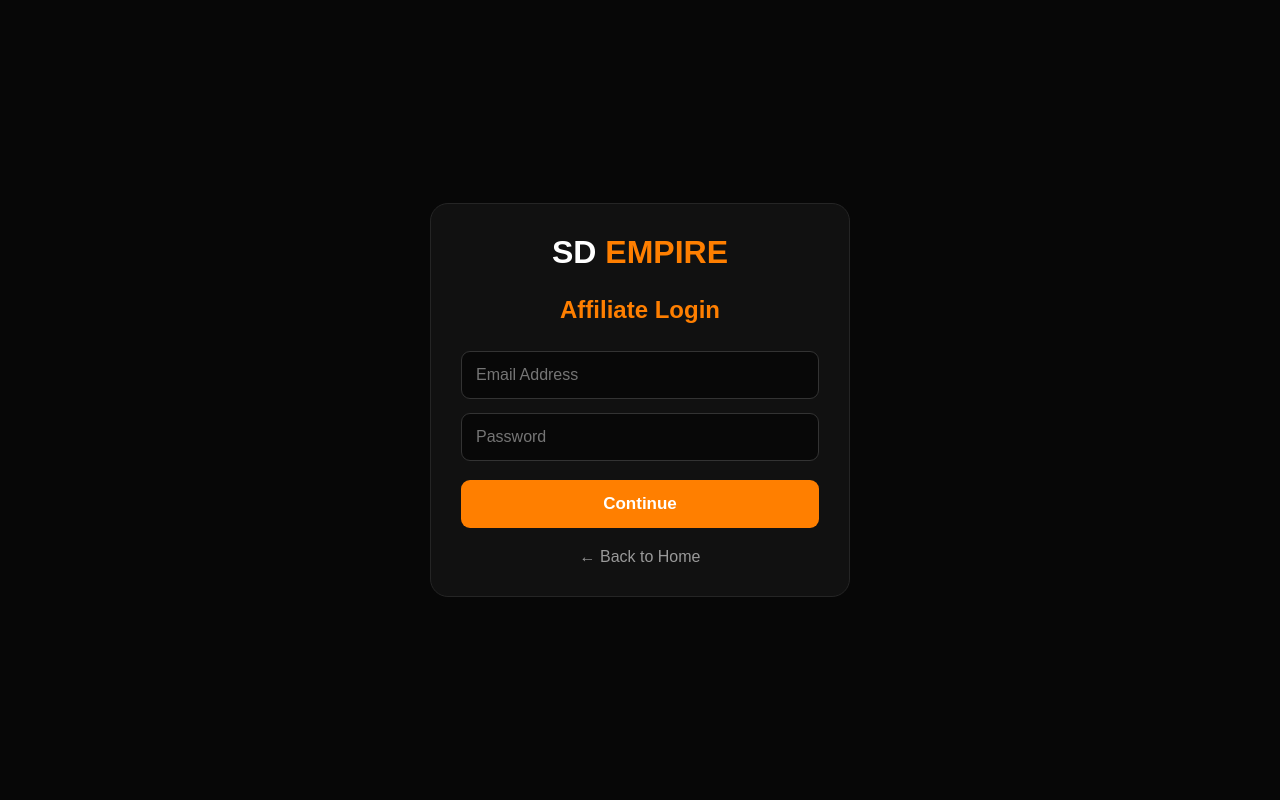
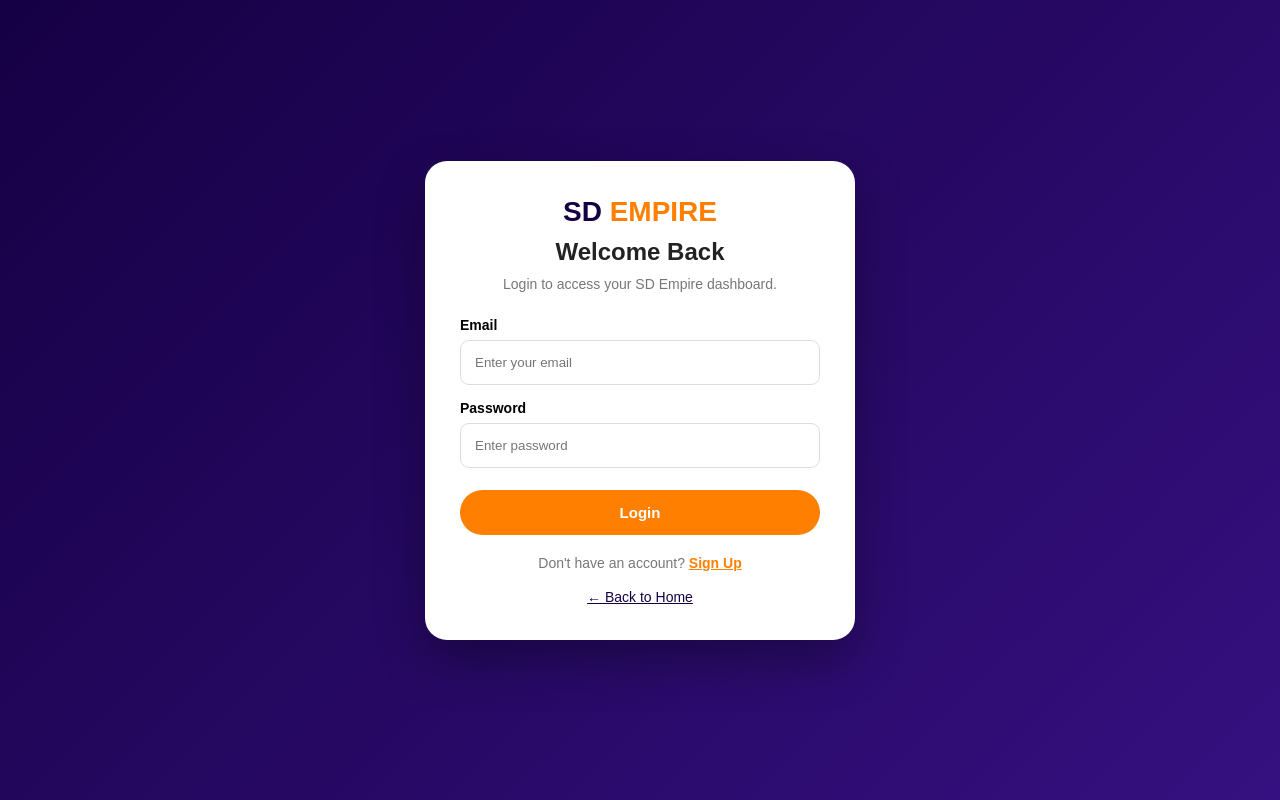
Before and after one commit to sdempire011/SD-Empire, a plain HTML site: page Login.html in a window 1280 px wide. Drawn offline with Linux system fonts and the light colour scheme.

Commit message:
Refactor Login.html for improved structure and style

```diff
--- a/Login.html
+++ b/Login.html
@@ -2,158 +2,235 @@
 <html lang="en">
 <head>
 <meta charset="UTF-8">
-<meta name="viewport" content="width=device-width, initial-scale=1.0">
-<title>SD Empire - Affiliate Login</title>
+<meta name="viewport" content="width=device-width,initial-scale=1.0">
+<title>SD Empire | Login</title>
 
 <style>
-*{
-    box-sizing:border-box;
-    margin:0;
-    padding:0;
+:root{
+ --orange:#FF7F00;
+ --dark:#160044;
+}
+*{box-sizing:border-box;margin:0;padding:0}
+body{
  font-family:Arial,sans-serif;
+ min-height:100vh;
+ display:flex;
+ align-items:center;
+ justify-content:center;
+ background:linear-gradient(135deg,#160044,#351080);
+ padding:20px;
 }
-
-body{
-    min-height:100vh;
-    background:#070707;
-    color:white;
-    display:flex;
-    justify-content:center;
-    align-items:center;
+.box{
+ width:100%;
+ max-width:430px;
+ background:#fff;
+ border-radius:22px;
+ padding:35px;
+ box-shadow:0 20px 50px #0005;
 }
-
-.login-box{
-    width:90%;
-    max-width:420px;
-    background:#111;
-    padding:30px;
-    border-radius:18px;
-    border:1px solid #252525;
-}
-
 .logo{
  text-align:center;
-    font-size:32px;
+ font-size:28px;
  font-weight:900;
-    margin-bottom:25px;
+ color:var(--dark);
+ margin-bottom:8px;
 }
-
-.orange{
-    color:#ff7f00;
-}
-
-h2{
-    text-align:center;
-    color:#ff7f00;
-    margin-bottom:20px;
-}
-
+.logo span{color:var(--orange)}
+h2{text-align:center;margin:10px 0;color:#222}
+.subtitle{text-align:center;color:#777;font-size:14px;margin-bottom:25px}
+label{display:block;font-size:14px;font-weight:bold;margin:15px 0 7px}
 input{
  width:100%;
  padding:14px;
-    margin:7px 0;
-    background:#080808;
-    border:1px solid #333;
+ border:1px solid #ddd;
  border-radius:9px;
-    color:white;
-    font-size:16px;
+ outline:none;
 }
-
-.continue-btn{
+input:focus{border-color:var(--orange)}
+button{
  width:100%;
  padding:14px;
-    margin-top:12px;
-    background:#ff7f00;
+ margin-top:22px;
+ border:0;
+ border-radius:25px;
+ background:var(--orange);
  color:white;
-    border:0;
-    border-radius:9px;
-    font-size:17px;
  font-weight:bold;
  cursor:pointer;
+ font-size:15px;
 }
-
+.switch{
+ text-align:center;
+ margin-top:20px;
+ font-size:14px;
+ color:#777;
+}
+.switch a{color:var(--orange);font-weight:bold}
+.back{
+ display:block;
+ text-align:center;
+ margin-top:18px;
+ color:var(--dark);
+ font-size:14px;
+}
 .message{
  text-align:center;
-    margin-top:15px;
-    color:#ff7f00;
+ margin-top:12px;
+ color:var(--orange);
+ font-size:14px;
 }
-
-.home{
-    display:block;
+.course-selected{
+ background:#fff3e6;
+ padding:10px;
+ border-radius:8px;
  text-align:center;
-    margin-top:20px;
-    color:#999;
-    text-decoration:none;
+ font-size:13px;
+ margin-bottom:15px;
+ color:#9a5c00;
 }
 </style>
 </head>
 
 <body>
 
-<div class="login-box">
+<div class="box">
 
-    <div class="logo">
-        SD <span class="orange">EMPIRE</span>
+<div class="logo">SD <span>EMPIRE</span></div>
+
+<h2 id="title">Welcome Back</h2>
+
+<p class="subtitle" id="subtitle">
+Login to access your SD Empire dashboard.
+</p>
+
+<div id="selected" class="course-selected" style="display:none"></div>
+
+<form id="authForm">
+
+<label>Full Name</label>
+<input type="text" id="name" placeholder="Enter your name">
+
+<label>Email</label>
+<input type="email" id="email" placeholder="Enter your email" required>
+
+<label>Password</label>
+<input type="password" id="password" placeholder="Enter password" required>
+
+<button type="submit" id="submitBtn">Login</button>
+
+</form>
+
+<div class="switch">
+<span id="switchText">Don't have an account?</span>
+<a href="#" onclick="toggleMode()"> Sign Up</a>
 </div>
 
-    <h2>Affiliate Login</h2>
+<div class="message" id="message"></div>
 
-    <input
-        type="email"
-        id="email"
-        placeholder="Email Address"
-    >
-
-    <input
-        type="password"
-        id="password"
-        placeholder="Password"
-    >
-
-    <button
-        class="continue-btn"
-        onclick="login()">
-        Continue
-    </button>
-
-    <p class="message" id="message"></p>
-
-    <a href="index.html" class="home">
-        ← Back to Home
-    </a>
+<a href="index.html" class="back">← Back to Home</a>
 
 </div>
 
 <script>
 
-function login(){
+let signup=false;
 
-    const email =
-        document.getElementById("email").value.trim();
+const params=new URLSearchParams(location.search);
+const selectedCourse=params.get("course");
 
-    const password =
-        document.getElementById("password").value.trim();
+if(selectedCourse){
+ document.getElementById("selected").style.display="block";
+ document.getElementById("selected").innerText=
+ "Selected: "+selectedCourse;
+ localStorage.setItem("selectedCourse",selectedCourse);
+}
 
-    if(email === "" || password === ""){
+function toggleMode(){
 
-        document.getElementById("message").innerText =
-        "Please enter email and password.";
+ signup=!signup;
 
+ document.getElementById("name").style.display=
+ signup ? "block" : "none";
+
+ document.querySelector("label").style.display=
+ signup ? "block" : "none";
+
+ document.getElementById("title").innerText=
+ signup ? "Create Account" : "Welcome Back";
+
+ document.getElementById("subtitle").innerText=
+ signup
+ ? "Create your SD Empire account."
+ : "Login to access your dashboard.";
+
+ document.getElementById("submitBtn").innerText=
+ signup ? "Create Account" : "Login";
+
+ document.getElementById("switchText").innerText=
+ signup ? "Already have an account?" : "Don't have an account?";
+
+ document.querySelector(".switch a").innerText=
+ signup ? " Login" : " Sign Up";
+}
+
+document.getElementById("name").style.display="none";
+document.querySelector("label").style.display="none";
+
+document.getElementById("authForm").addEventListener("submit",function(e){
+
+ e.preventDefault();
+
+ const name=document.getElementById("name").value.trim();
+ const email=document.getElementById("email").value.trim();
+ const password=document.getElementById("password").value;
+
+ if(signup){
+
+   if(!name){
+     show("Please enter your name.");
      return;
    }
 
-    localStorage.setItem(
-        "sdEmpireLoggedIn",
-        "true"
-    );
+   const user={
+     name:name,
+     email:email,
+     password:password
+   };
 
-    localStorage.setItem(
-        "sdEmpireEmail",
-        email
-    );
+   localStorage.setItem("sdEmpireUser",JSON.stringify(user));
 
-    window.location.href =
-        "dashboard.html";
+   show("Account created successfully!");
+
+   setTimeout(function(){
+     location.href="dashboard.html";
+   },700);
+
+ }else{
+
+   const saved=localStorage.getItem("sdEmpireUser");
+
+   if(!saved){
+     show("Account not found. Please Sign Up first.");
+     return;
+   }
+
+   const user=JSON.parse(saved);
+
+   if(user.email===email && user.password===password){
+
+     localStorage.setItem("sdEmpireLoggedIn","true");
+
+     location.href="dashboard.html";
+
+   }else{
+     show("Incorrect email or password.");
+   }
+ }
+
+});
+
+function show(text){
+ document.getElementById("message").innerText=text;
 }
 
 </script>
```
Lines whose indentation alone changed are shown as unchanged.
